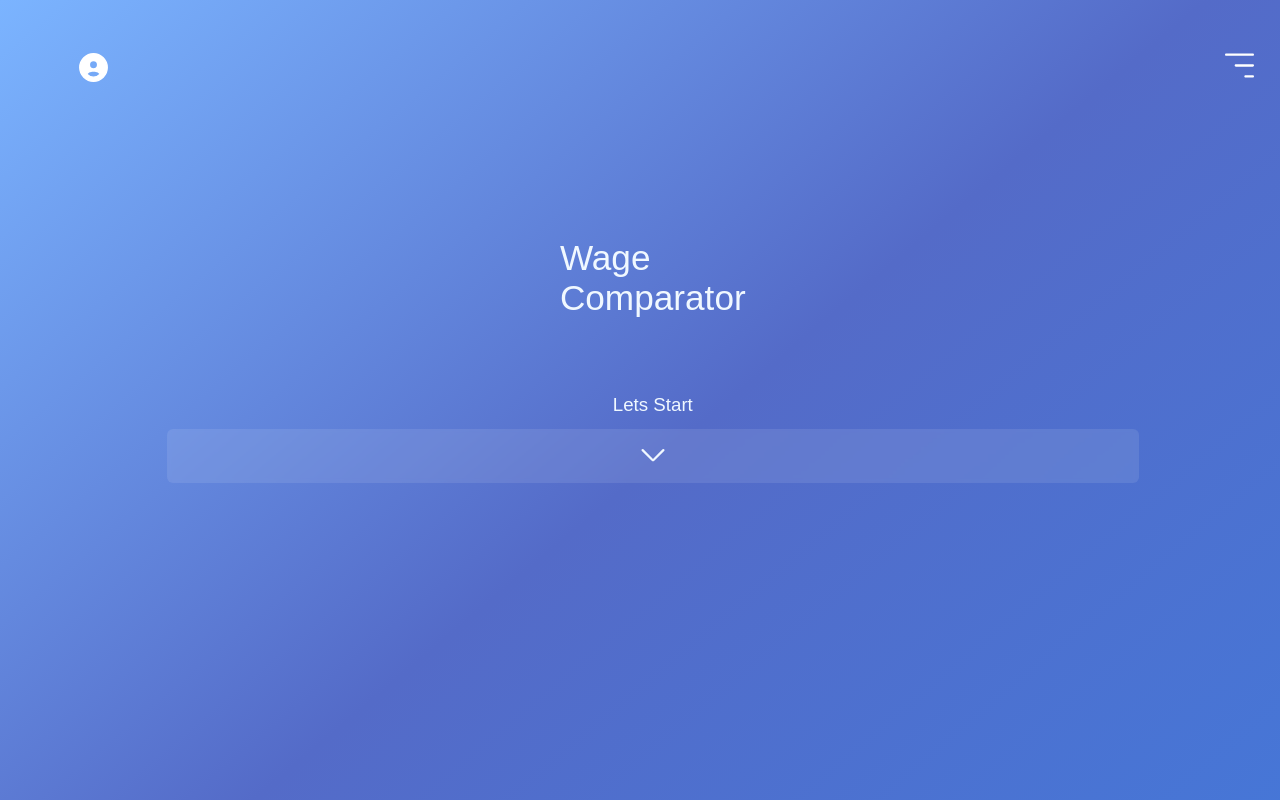
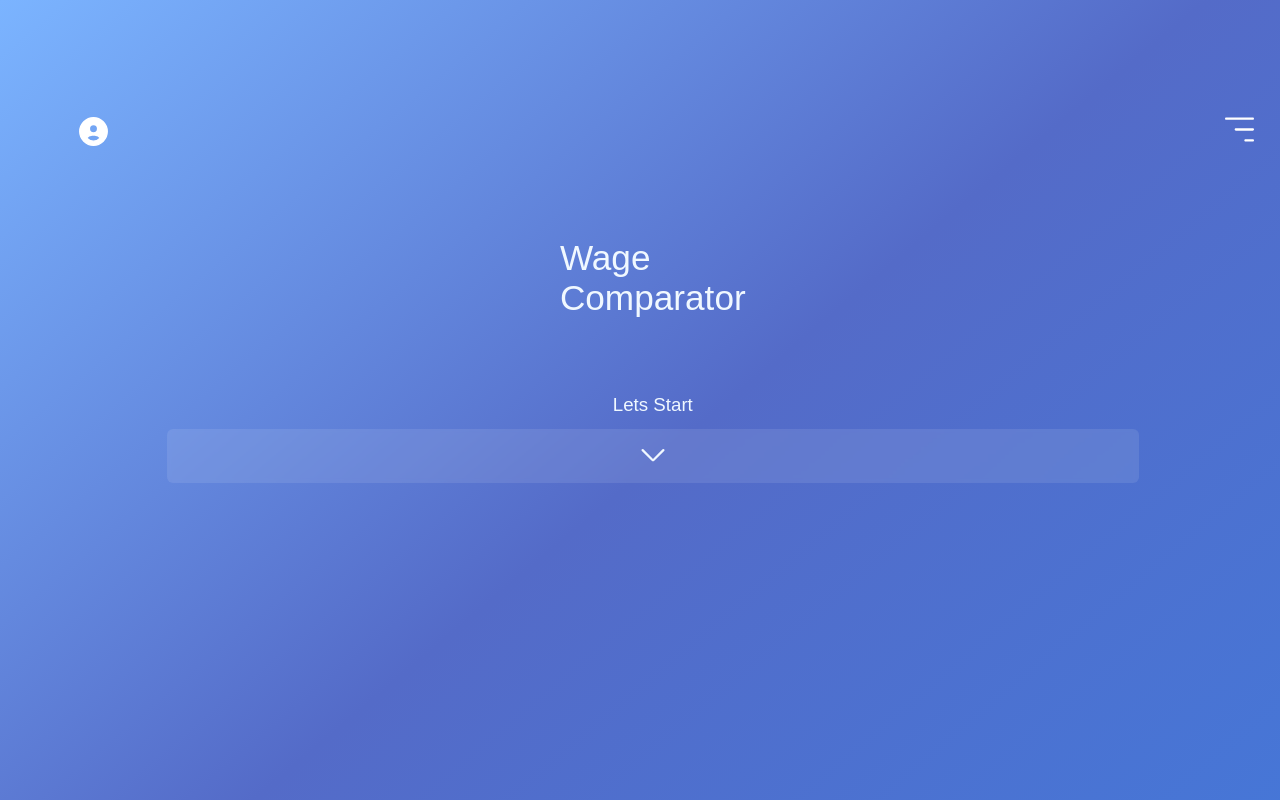
Before and after one commit to Javi-octubremilnovecientos/Wage_Comparator, a React (Vite) app: page / in a window 1280 px wide. Shown: the top 800 px of the page. Built offline with nearby package versions, Linux system fonts and the light colour scheme; a web font is replaced by a local one.

Commit message:
register reducer terminado?

```diff
--- a/src/Components/Layouts/Header.jsx
+++ b/src/Components/Layouts/Header.jsx
@@ -11,28 +11,27 @@ import { useDispatch, useSelector } from "react-redux";
 import { toggleTheme } from "../../Store/Slices/themeToggler";
 import { useEffect } from "react";
 import { displayModal } from "../../Store/Slices/userAccess";
+
 export const Header = () => {
   const [open, setOpen] = useState(false);
 
   const [dark, setdark] = useState(false);
 
-  const dispatch = useDispatch()
+  const dispatch = useDispatch();
 
-  const modalOpen= useSelector((state)=>{ state.userAccess.modal})
 
+ const Logged = useSelector((state)=> state.userAccess.login)
   const handleOpen = () => {
     setOpen(!open);
   };
 
-  const handleLogging = ()=>{
-    dispatch(displayModal)
-  }
+  const handleLogging = () => {
+    dispatch(displayModal());
+  };
 
   const handleTheme = () => {
     setdark(!dark);
   };
-
-
 
   useEffect(() => {
     dispatch(toggleTheme({ payload: dark }));
@@ -40,11 +39,24 @@ export const Header = () => {
 
   return (
     <header>
-  {modalOpen ? (
-    <Link to={"/Profile"}><UserIcon/></Link>
-  ) : (
-    <UserIcon onClick={handleLogging}/>
-  )}
+      {Logged ? (
+        <Link to={"/Profile"}>
+          <UserIcon />
+        </Link>
+      ) : (
+        <button
+          onClick={handleLogging}
+          style={{
+            background: "none",
+            border: "none",
+            padding: 0,
+            margin:0,
+            cursor: "pointer",
+          }}
+        >
+          <UserIcon />
+        </button>
+      )}
 
       {open ? (
         <nav>
--- a/src/Components/LoginModal.jsx
+++ b/src/Components/LoginModal.jsx
@@ -1,7 +1,9 @@
 import React, { useRef } from "react";
 import "../Styles/LoginModal.css";
 import { useDispatch } from "react-redux";
-import { displayModal } from "../Store/Slices/userAccess";
+import { displayModal, Register } from "../Store/Slices/userAccess";
+import getRandomNumber from "../Utils/randomNumber";
+
 
 export const LoginModal = () => {
   const dispatch = useDispatch();
@@ -19,8 +21,21 @@ export const LoginModal = () => {
   };
 
   const handleClose = () => {
-    dispatch(displayModal);
+    dispatch(displayModal());
   };
+
+  const register = (e)=>{
+     e.preventDefault()
+    const newUser = new FormData(e.target)
+    const objetctFromUser = Object.fromEntries(newUser)
+    if(objetctFromUser.password != objetctFromUser.repeatpass){
+      alert("las contraseñas no coinciden")
+    }
+    const id = getRandomNumber()
+    objetctFromUser.id = id
+    dispatch(Register({payload:objetctFromUser}))
+
+  }
 
   return (
     <div className="LoginModal">
@@ -40,16 +55,16 @@ export const LoginModal = () => {
         </form>
       </div>
       <div className="formDos">
-        <form action="">
+        <form action="" onSubmit={register}>
           <label htmlFor="">e-mail</label>
-          <input type="text" />
+          <input type="email" name="email" />
           <label htmlFor="">username</label>
-          <input type="text" />
+          <input type="text" name="username" />
           <label htmlFor="">password</label>
-          <input type="text" />
+          <input type="password" name="password" />
           <label htmlFor="">repeat password</label>
-          <input type="text" />
-          <button>Sign In</button>
+          <input type="password" name="repeatpass"/>
+          <button type="submit">Sign In</button>
         </form>
       </div>
     </div>
--- a/src/Pages/Home.jsx
+++ b/src/Pages/Home.jsx
@@ -15,9 +15,10 @@ export const Home = () => {
   const currentForm = surveys[formNo];
  const modalOpen= useSelector((state)=> state.userAccess.modal)
 
+ console.log(modalOpen)
   return (
     <main >
-      {modalOpen? <LoginModal/>  :  "" }
+      {modalOpen ? <LoginModal/>  :  "" }
 
       <section id="intro">
         {formNo > 0 ? (
--- a/src/Store/Slices/userAccess.js
+++ b/src/Store/Slices/userAccess.js
@@ -3,7 +3,7 @@ import { createSlice } from "@reduxjs/toolkit";
 const initialState = {
   login: false,
   modal: false,
-  register: false,
+  register:[],
 };
 
 export const userAccess = createSlice({
@@ -11,17 +11,16 @@ export const userAccess = createSlice({
   initialState,
   reducers: {
     Login: (state, action) => {
-      state.login = action.payload;
+      state.login = !state.login;
     },
     Register: (state, action) => {
-      state.register = action.payload;
+     state.register = [...state.register,action.payload.payload]
+     console.log(state.register)
     },
-    displayModal: (state, action) => {
-      if(state.modal){
-        return false
-      }else{
-       return true
-      }
+    displayModal: (state) => {
+
+    state.login ?  ""  : state.modal = !state.modal;
+
     },
   },
 });
--- a/src/Styles/LoginModal.css
+++ b/src/Styles/LoginModal.css
@@ -8,7 +8,7 @@
   flex-direction: column;
   justify-content: center;
   align-items: center;
-  background-color: #fafafa5b;
+  background-color: #fafafa2e;
   backdrop-filter: blur(4px);
   -webkit-backdrop-filter: blur(4px);
   box-shadow: 0px 0px 39px 12px rgba(var(--secondary));
@@ -42,6 +42,10 @@
   border-radius: 4px;
   width: 80%;
   height: 30px;
+  background-color: var(--tertiary);
+  box-sizing: border-box;
+  padding: 3px;
+  font-size: 0.9rem;
 }
 
 .LoginModal form label {
--- a/src/Styles/index.css
+++ b/src/Styles/index.css
@@ -33,10 +33,12 @@ header {
   height: 15%;
   display: flex;
   padding: 4%;
+  padding-top: 9%;
   box-sizing: border-box;
   justify-content: space-between;
+  align-items: start;
 
-  z-index: 40;
+  z-index: 10;
 }
 nav {
   position: absolute;
--- /dev/null
+++ b/src/Utils/randomNumber.js
@@ -0,0 +1,7 @@
+import React from 'react'
+
+function getRandomNumber() {
+    return Math.floor(Math.random() * (9000 - 1000 + 1)) + 1000;
+}
+
+export default getRandomNumber;
```
